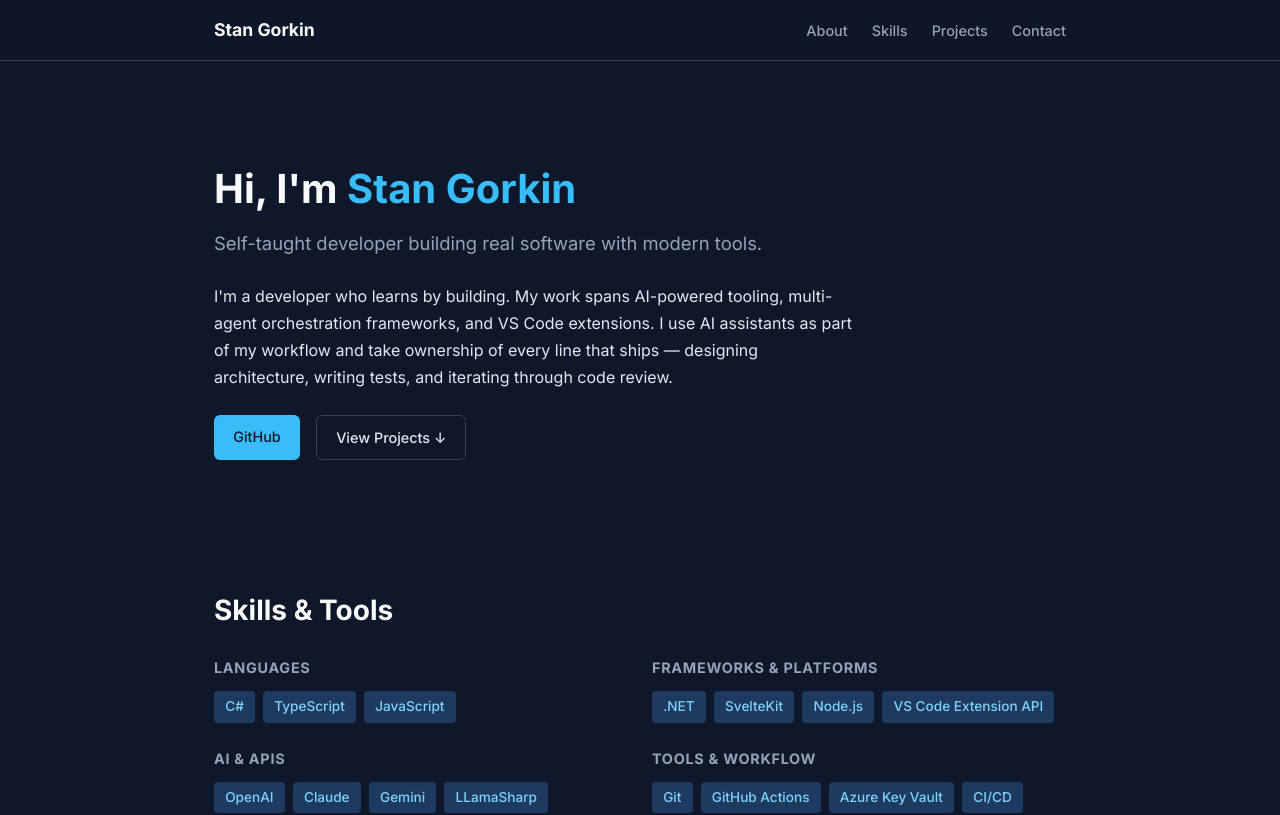
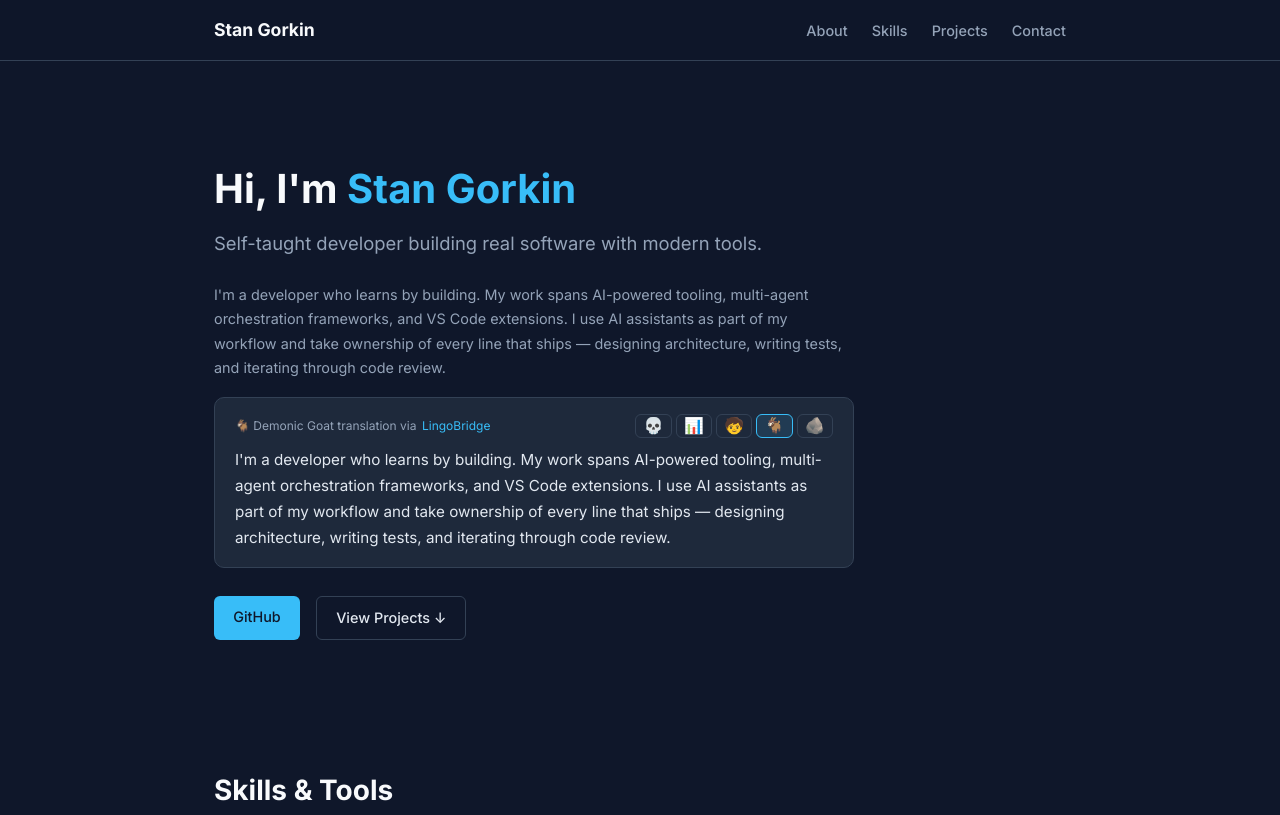
Before and after one commit to stangorkin/Portfolio, a SvelteKit app: page / in a window 1280 px wide. Shown: the top 815 px of the page. Built offline with nearby package versions, Linux system fonts and the light colour scheme; no server answers.

Commit message:
add live bio translator widget powered by LingoBridge

```diff
--- a/src/routes/+page.svelte
+++ b/src/routes/+page.svelte
@@ -4,6 +4,44 @@
 	import LinkedInIcon from '$lib/components/icons/LinkedInIcon.svelte';
 	import EmailIcon from '$lib/components/icons/EmailIcon.svelte';
 	import { projects } from '$lib/projects';
+	import { onMount } from 'svelte';
+
+	const BIO = `I'm a developer who learns by building. My work spans AI-powered tooling, multi-agent orchestration frameworks, and VS Code extensions. I use AI assistants as part of my workflow and take ownership of every line that ships — designing architecture, writing tests, and iterating through code review.`;
+
+	const STYLES = [
+		{ id: 'genz', name: 'Gen Z', emoji: '💀' },
+		{ id: 'corporate', name: 'Corporate', emoji: '📊' },
+		{ id: 'eli5', name: 'ELI5', emoji: '🧒' },
+		{ id: 'demonicgoat', name: 'Demonic Goat', emoji: '🐐' },
+		{ id: 'caveman', name: 'Caveman', emoji: '🪨' }
+	];
+
+	let translatedBio = $state('');
+	let translating = $state(true);
+	let activeStyle = $state(STYLES[0]);
+
+	async function translateBio(style: typeof STYLES[0]) {
+		translating = true;
+		translatedBio = '';
+		activeStyle = style;
+		try {
+			const res = await fetch('https://lingobridges.com/api/translate', {
+				method: 'POST',
+				headers: { 'Content-Type': 'application/json' },
+				body: JSON.stringify({ text: BIO, styleId: style.id, direction: 'to', modelPreference: 'balanced' })
+			});
+			const data = await res.json();
+			translatedBio = data.translation ?? BIO;
+		} catch {
+			translatedBio = BIO;
+		}
+		translating = false;
+	}
+
+	onMount(() => {
+		const random = STYLES[Math.floor(Math.random() * STYLES.length)];
+		translateBio(random);
+	});
 </script>
 
 <svelte:head>
@@ -14,12 +52,37 @@
 <section id="about" class="hero">
 	<h1>Hi, I'm <span class="accent">Stan Gorkin</span></h1>
 	<p class="subtitle">Self-taught developer building real software with modern tools.</p>
-	<p class="bio">
-		I'm a developer who learns by building. My work spans AI-powered tooling, multi-agent
-		orchestration frameworks, and VS Code extensions. I use AI assistants as part of my workflow
-		and take ownership of every line that ships — designing architecture, writing tests, and
-		iterating through code review.
-	</p>
+	<p class="bio">{BIO}</p>
+
+	<div class="bio-translator">
+		<div class="bio-translator-header">
+			<span class="bio-translator-label">
+				{#if translating}
+					<span class="bio-spinner"></span> Translating via <a href="https://lingobridges.com" target="_blank" rel="noopener noreferrer">LingoBridge</a>...
+				{:else}
+					{activeStyle.emoji} {activeStyle.name} translation via <a href="https://lingobridges.com" target="_blank" rel="noopener noreferrer">LingoBridge</a>
+				{/if}
+			</span>
+			<div class="bio-style-btns">
+				{#each STYLES as style}
+					<button
+						class="bio-style-btn"
+						class:active={activeStyle.id === style.id}
+						onclick={() => translateBio(style)}
+						disabled={translating}
+						title={style.name}
+					>{style.emoji}</button>
+				{/each}
+			</div>
+		</div>
+		<p class="bio-translated" class:loading={translating}>
+			{#if translating}
+				<span class="bio-placeholder">...</span>
+			{:else}
+				{translatedBio}
+			{/if}
+		</p>
+	</div>
 	<div class="hero-links">
 		<a href="https://github.com/stangorkin" target="_blank" rel="noopener noreferrer">GitHub</a>
 		<a href="#projects">View Projects ↓</a>
@@ -122,7 +185,104 @@
 	.bio {
 		max-width: 640px;
 		line-height: 1.7;
-		margin-bottom: 1.5rem;
+		margin-bottom: 1rem;
+		color: var(--color-muted);
+		font-size: 0.9rem;
+	}
+
+	.bio-translator {
+		max-width: 640px;
+		background: var(--color-surface);
+		border: 1px solid var(--color-border);
+		border-radius: 10px;
+		padding: 1rem 1.25rem;
+		margin-bottom: 1.75rem;
+	}
+
+	.bio-translator-header {
+		display: flex;
+		justify-content: space-between;
+		align-items: center;
+		margin-bottom: 0.6rem;
+		gap: 0.75rem;
+	}
+
+	.bio-translator-label {
+		font-size: 0.75rem;
+		color: var(--color-muted);
+		display: flex;
+		align-items: center;
+		gap: 0.35rem;
+	}
+
+	.bio-translator-label a {
+		color: var(--color-accent);
+		text-decoration: none;
+	}
+
+	.bio-translator-label a:hover {
+		text-decoration: underline;
+	}
+
+	.bio-style-btns {
+		display: flex;
+		gap: 0.25rem;
+	}
+
+	.bio-style-btn {
+		background: none;
+		border: 1px solid var(--color-border);
+		border-radius: 6px;
+		padding: 0.2rem 0.45rem;
+		font-size: 1rem;
+		cursor: pointer;
+		transition: border-color 0.15s, background 0.15s;
+		line-height: 1;
+	}
+
+	.bio-style-btn:hover:not(:disabled) {
+		border-color: var(--color-accent);
+		background: rgba(56, 189, 248, 0.08);
+	}
+
+	.bio-style-btn.active {
+		border-color: var(--color-accent);
+		background: rgba(56, 189, 248, 0.12);
+	}
+
+	.bio-style-btn:disabled {
+		opacity: 0.5;
+		cursor: not-allowed;
+	}
+
+	.bio-translated {
+		line-height: 1.7;
+		font-size: 0.95rem;
+		color: var(--color-text);
+		margin: 0;
+		min-height: 3rem;
+	}
+
+	.bio-translated.loading {
+		opacity: 0.4;
+	}
+
+	.bio-placeholder {
+		letter-spacing: 0.2em;
+	}
+
+	.bio-spinner {
+		display: inline-block;
+		width: 10px;
+		height: 10px;
+		border: 2px solid var(--color-border);
+		border-top-color: var(--color-accent);
+		border-radius: 50%;
+		animation: spin 0.7s linear infinite;
+	}
+
+	@keyframes spin {
+		to { transform: rotate(360deg); }
 	}
 
 	.hero-links {
```
